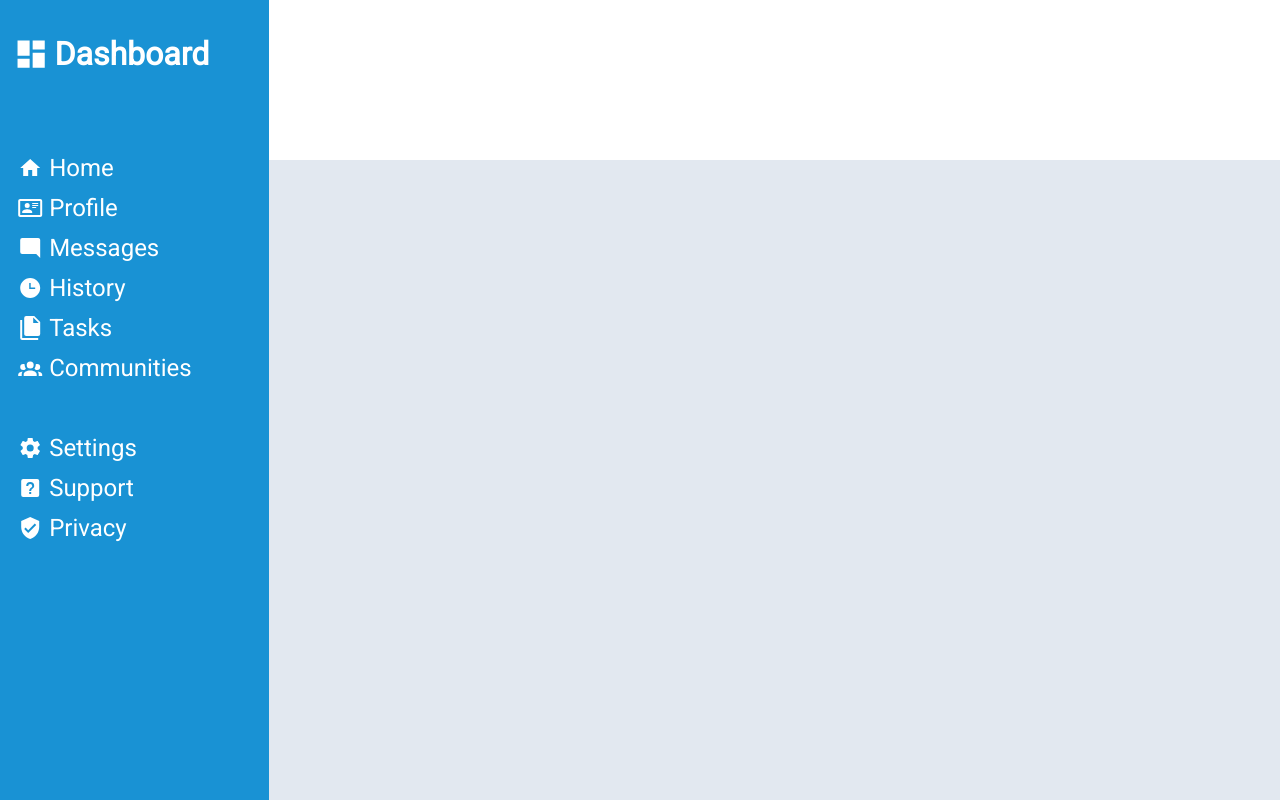
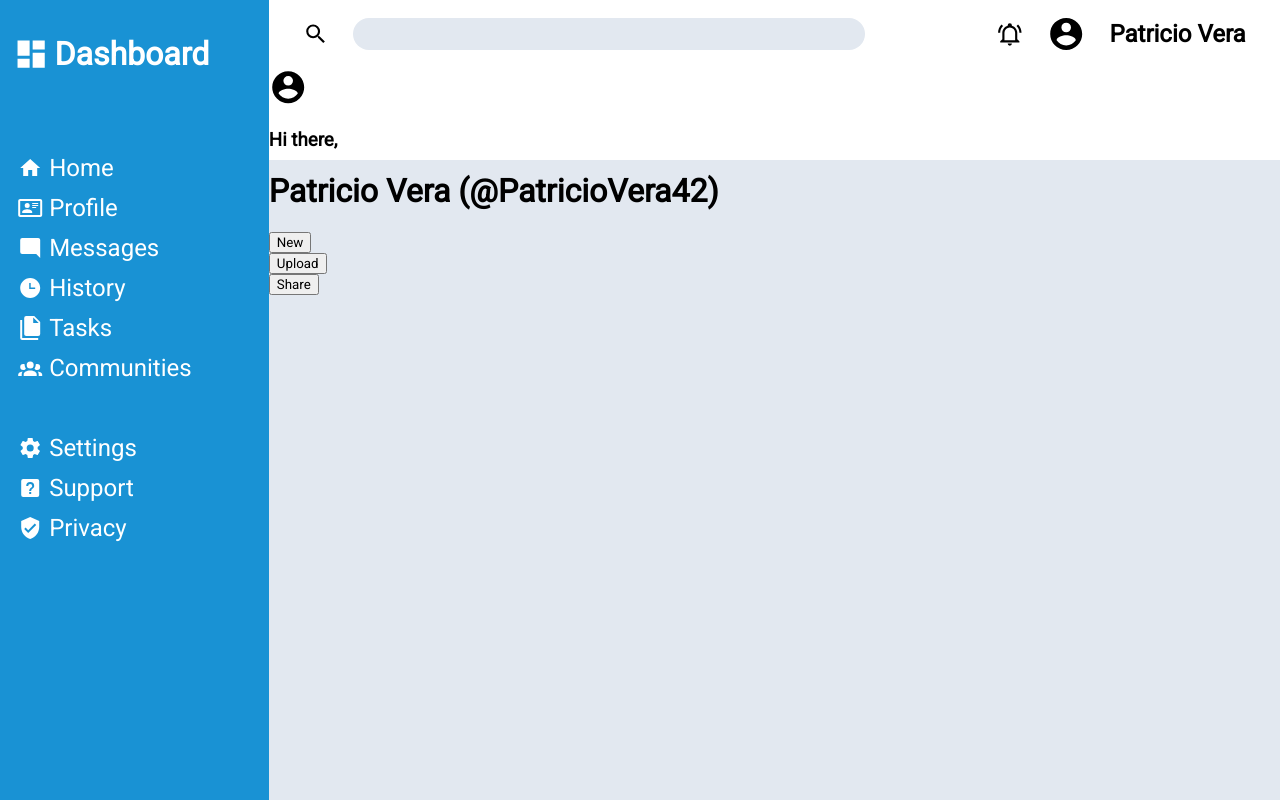
Before and after one commit to PatricioVera42/Admin-Dashboard-odin, a plain HTML site: page index.html in a window 1280 px wide. Drawn offline with Linux system fonts and the light colour scheme.

Commit message:
finished sidebar and started header

```diff
--- a/index.html
+++ b/index.html
@@ -94,7 +94,59 @@
         </div>
     </div>
     <div class="container">
-        <div class="header"></div>
+        <div class="header">
+            <div class="search-section">
+                <div>
+                    <svg xmlns="http://www.w3.org/2000/svg" viewBox="0 0 24 24" heigth="2vh" width="2vw" fill="black">
+                        <title>magnify</title>
+                        <path
+                            d="M9.5,3A6.5,6.5 0 0,1 16,9.5C16,11.11 15.41,12.59 14.44,13.73L14.71,14H15.5L20.5,19L19,20.5L14,15.5V14.71L13.73,14.44C12.59,15.41 11.11,16 9.5,16A6.5,6.5 0 0,1 3,9.5A6.5,6.5 0 0,1 9.5,3M9.5,5C7,5 5,7 5,9.5C5,12 7,14 9.5,14C12,14 14,12 14,9.5C14,7 12,5 9.5,5Z" />
+                    </svg>
+                    <input type="text" />
+                </div>
+                <div>
+                    <svg xmlns="http://www.w3.org/2000/svg" viewBox="0 0 24 24" heigth="2vh" width="2vw" fill="black">
+                        <title>bell-ring-outline</title>
+                        <path
+                            d="M10,21H14A2,2 0 0,1 12,23A2,2 0 0,1 10,21M21,19V20H3V19L5,17V11C5,7.9 7.03,5.17 10,4.29C10,4.19 10,4.1 10,4A2,2 0 0,1 12,2A2,2 0 0,1 14,4C14,4.1 14,4.19 14,4.29C16.97,5.17 19,7.9 19,11V17L21,19M17,11A5,5 0 0,0 12,6A5,5 0 0,0 7,11V18H17V11M19.75,3.19L18.33,4.61C20.04,6.3 21,8.6 21,11H23C23,8.07 21.84,5.25 19.75,3.19M1,11H3C3,8.6 3.96,6.3 5.67,4.61L4.25,3.19C2.16,5.25 1,8.07 1,11Z" />
+                    </svg>
+                    <svg xmlns="http://www.w3.org/2000/svg" viewBox="0 0 24 24" heigth="3vh" width="3vw" fill="black">
+                        <title>account-circle</title>
+                        <path
+                            d="M12,19.2C9.5,19.2 7.29,17.92 6,16C6.03,14 10,12.9 12,12.9C14,12.9 17.97,14 18,16C16.71,17.92 14.5,19.2 12,19.2M12,5A3,3 0 0,1 15,8A3,3 0 0,1 12,11A3,3 0 0,1 9,8A3,3 0 0,1 12,5M12,2A10,10 0 0,0 2,12A10,10 0 0,0 12,22A10,10 0 0,0 22,12C22,6.47 17.5,2 12,2Z" />
+                    </svg>
+                    <h2>Patricio Vera</h2>
+                </div>
+            </div>
+            <div class="profile-section">
+                <div class="profile">
+                    <div>
+                        <svg xmlns="http://www.w3.org/2000/svg" viewBox="0 0 24 24" heigth="3vh" width="3vw"
+                            fill="black">
+                            <title>account-circle</title>
+                            <path
+                                d="M12,19.2C9.5,19.2 7.29,17.92 6,16C6.03,14 10,12.9 12,12.9C14,12.9 17.97,14 18,16C16.71,17.92 14.5,19.2 12,19.2M12,5A3,3 0 0,1 15,8A3,3 0 0,1 12,11A3,3 0 0,1 9,8A3,3 0 0,1 12,5M12,2A10,10 0 0,0 2,12A10,10 0 0,0 12,22A10,10 0 0,0 22,12C22,6.47 17.5,2 12,2Z" />
+                        </svg>
+                    </div>
+                    <div class="profile-name">
+                        <h3>Hi there,</h3>
+                        <h1>Patricio Vera (@PatricioVera42)</h1>
+                    </div>
+                </div>
+                <div class="buttons">
+                    <div class="button">
+                        <button>New</button>
+                    </div>
+                    <div class="button">
+                        <button>Upload</button>
+
+                    </div>
+                    <div class="button">
+                        <button>Share</button>
+                    </div>
+                </div>
+            </div>
+        </div>
         <div class="main-content"></div>
     </div>
     <script src="script.js"></script>
--- a/style.css
+++ b/style.css
@@ -49,6 +49,28 @@ body {
   height: 20svh;
 }
 
+.search-section {
+  display: flex;
+  justify-content: space-around;
+  align-items: center;
+  gap: 4rem;
+}
+
+.search-section > * {
+  display: flex;
+  gap: 1.5rem;
+}
+
+input {
+  width: 40vw;
+  height: 4vh;
+  border-radius: 1rem;
+  border: 0;
+  background-color: #e2e8f0;
+}
+
+
+
 .main-content {
   height: 80svh;
   background-color: #e2e8f0;
```
